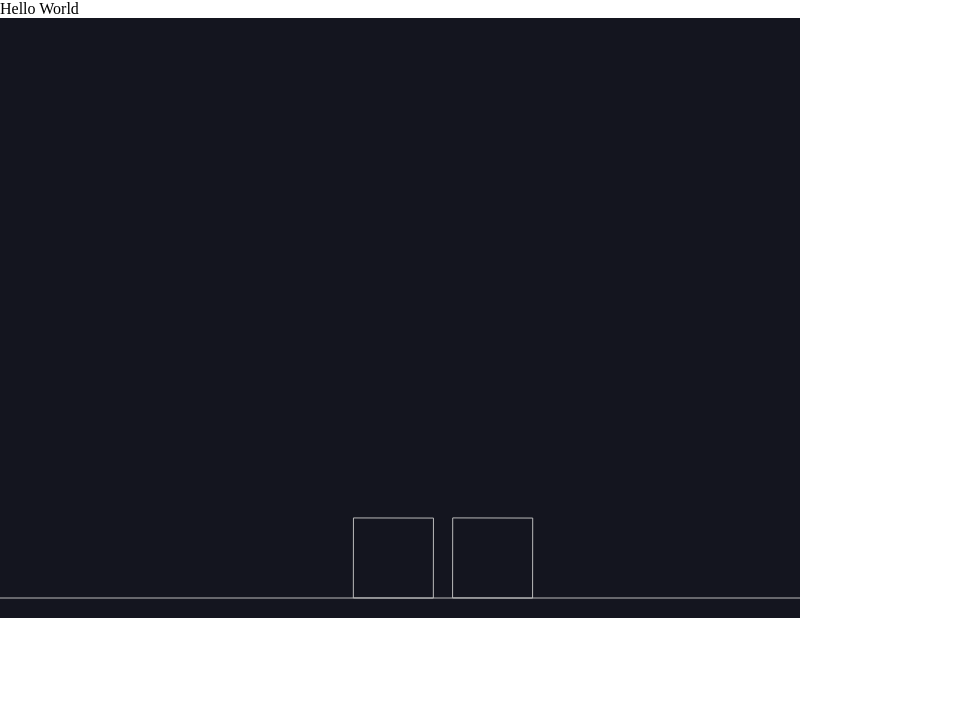
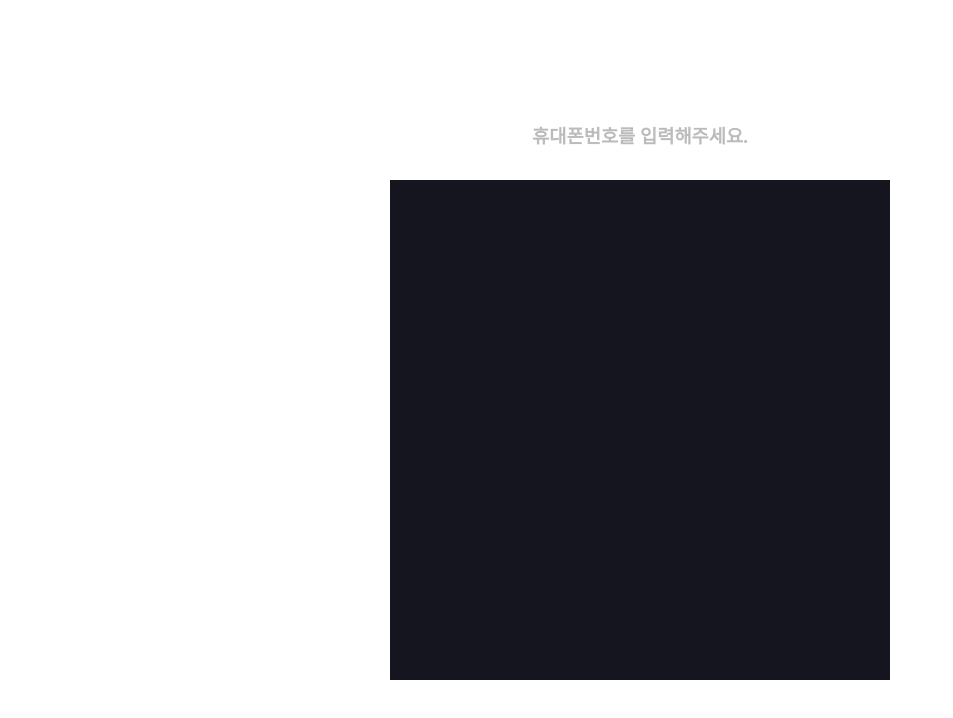
Before and after one commit to ju-nong/input-your-phone-number, a React (Vite) app: page / in a window 1280 px wide. Shown: the top 718 px of the page, without its empty margins (0-953 px from the left). Built offline with nearby package versions, Linux system fonts and the light colour scheme.

Commit message:
feat : 휴대폰번호 및 마우스 생성

```diff
--- a/src/App.tsx
+++ b/src/App.tsx
@@ -1,36 +1,172 @@
-import { useEffect } from "react";
-import { Engine, Render, Bodies, Composite, Runner } from "matter-js";
+import { useEffect, useState } from "react";
+import {
+    Engine,
+    Render,
+    Bodies,
+    Composite,
+    Runner,
+    Mouse,
+    MouseConstraint,
+    World,
+    Events,
+} from "matter-js";
+import styled from "@emotion/styled";
+
+const ContainerStyled = styled.div`
+    width: 100%;
+    height: 100%;
+    display: flex;
+    align-items: center;
+    justify-content: center;
+    flex-direction: column;
+    row-gap: 2rem;
+
+    > h3 {
+        color: #bbb;
+    }
+`;
+
+const NavigationStyled = styled.ul`
+    list-style: none;
+    display: flex;
+    column-gap: 1rem;
+    text-align: center;
+
+    > li {
+        width: 30px;
+        line-height: 30px;
+        cursor: pointer;
+        background-color: #eee;
+    }
+`;
+
+const config = {
+    SIZE: 500,
+    BOX_SIZE: 30,
+    BOX_GAP: 10,
+};
 
 function App() {
-    useEffect(() => {
-        // create an engine
-        var engine = Engine.create();
+    const [engine, setEngine] = useState<Engine | null>(null);
+    const [render, setRender] = useState<Render | null>(null);
+    const [runner, setRunner] = useState<Runner | null>(null);
 
-        // create a renderer
-        var render = Render.create({
-            element: document.body,
-            engine: engine,
+    function createRunner(engine: Engine) {
+        const runner = Runner.create();
+        setRunner(runner);
+
+        Runner.run(runner, engine);
+    }
+
+    function createRender(engine: Engine, element: HTMLElement) {
+        const { SIZE } = config;
+        const render = Render.create({
+            element,
+            engine,
+            options: {
+                width: SIZE,
+                height: SIZE,
+                wireframes: false,
+            },
         });
-
-        // create two boxes and a ground
-        var boxA = Bodies.rectangle(400, 200, 80, 80);
-        var boxB = Bodies.rectangle(450, 50, 80, 80);
-        var ground = Bodies.rectangle(400, 610, 810, 60, { isStatic: true });
-
-        // add all of the bodies to the world
-        Composite.add(engine.world, [boxA, boxB, ground]);
-
-        // run the renderer
+        setRender(render);
         Render.run(render);
 
-        // create runner
-        var runner = Runner.create();
+        createRunner(engine);
 
-        // run the engine
-        Runner.run(runner, engine);
+        // 마우스 생성
+        const $mouse = Mouse.create(render.canvas);
+        const mouseConstraint = MouseConstraint.create(engine, {
+            mouse: $mouse,
+            constraint: {
+                stiffness: 0.2,
+                render: {
+                    visible: false,
+                },
+            },
+        });
+        World.add(engine.world, mouseConstraint);
+    }
+
+    function init() {
+        if (!engine) {
+            const engine = Engine.create();
+            setEngine(engine);
+
+            createRender(engine, document.getElementById("container")!);
+        }
+    }
+
+    function drawNumbersOnBoxes() {
+        const context = render!.context;
+
+        Composite.allBodies(engine!.world).forEach((body) => {
+            if (body.label && body.label.length === 1) {
+                // 숫자인지 확인
+                const position = body.position;
+                context.font = "20px Arial";
+                context.fillStyle = "#333";
+                context.textAlign = "center";
+                context.textBaseline = "middle";
+                context.fillText(body.label, position.x, position.y + 1);
+            }
+        });
+    }
+
+    useEffect(() => {
+        init();
+
+        return () => {
+            if (engine) {
+                Engine.clear(engine);
+            }
+        };
     }, []);
 
-    return <>Hello World</>;
+    function handleStart() {
+        Events.on(render, "afterRender", drawNumbersOnBoxes);
+        const { SIZE, BOX_SIZE, BOX_GAP } = config;
+        let startX = (SIZE - (BOX_SIZE * 10 + BOX_GAP * 9)) / 2;
+
+        const numberBoxs = [];
+
+        for (let i = 0; i < 10; i++) {
+            const numberBox = Bodies.rectangle(
+                startX,
+                BOX_SIZE,
+                BOX_SIZE,
+                BOX_SIZE,
+                {
+                    isStatic: true,
+                    render: {
+                        fillStyle: "#bbb",
+                        strokeStyle: "transparent",
+                    },
+                    label: i.toString(),
+                },
+            );
+
+            startX += BOX_SIZE + BOX_GAP;
+
+            numberBoxs.push(numberBox);
+        }
+
+        Composite.add(engine!.world, numberBoxs);
+    }
+
+    return (
+        <ContainerStyled id="container">
+            <h3 onClick={handleStart}>휴대폰번호를 입력해주세요.</h3>
+
+            {/* <NavigationStyled>
+                {Array.from({ length: 10 }, (_, index) => index).map(
+                    (number) => (
+                        <li>{number}</li>
+                    ),
+                )}
+            </NavigationStyled> */}
+        </ContainerStyled>
+    );
 }
 
 export default App;
--- a/src/index.css
+++ b/src/index.css
@@ -4,3 +4,10 @@
     border: 0;
     box-sizing: border-box;
 }
+
+html,
+body,
+#root {
+    width: 100%;
+    height: 100%;
+}
```
Also changed, not shown: src/utils/index.ts (added, +10 -0 lines).
